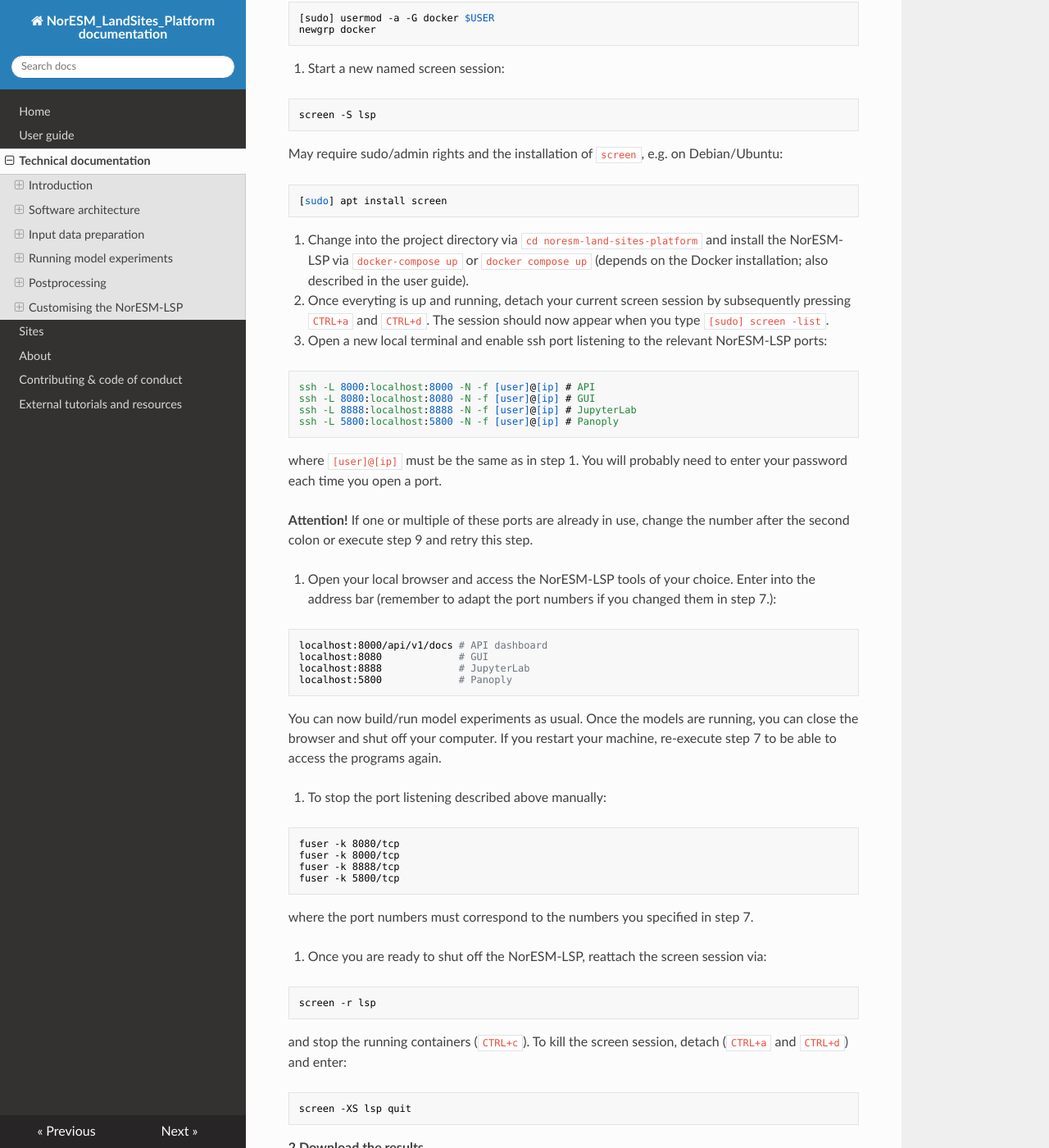
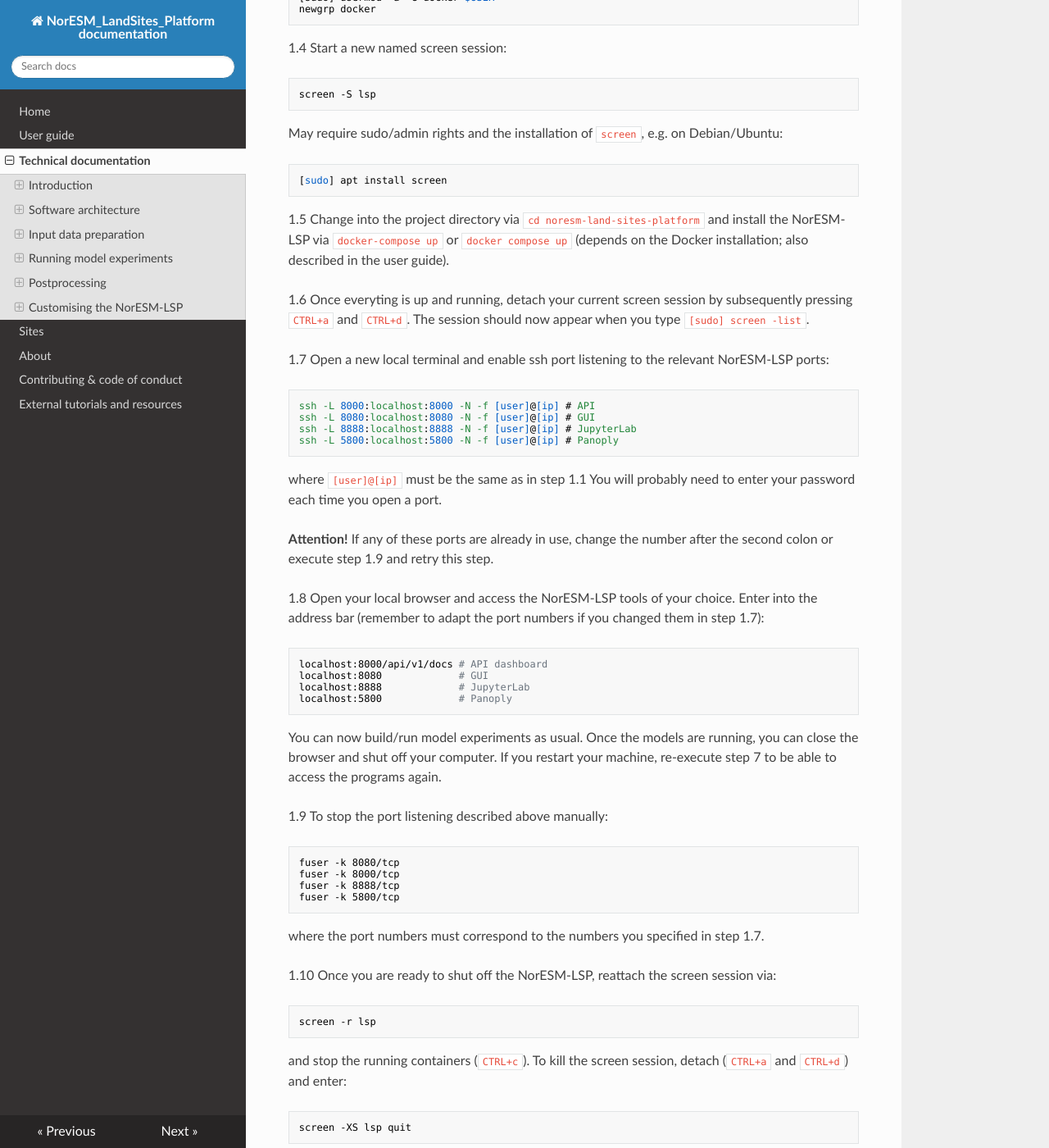
Before and after one commit to NorESMhub/noresm-land-sites-platform, an MkDocs documentation site: the page built from docs/documentation.md, in a window 1280 px wide and 1400 px high, scrolled down 15161 px. Shown: the whole window at 82% size. Built offline with MkDocs 1.6.1, drawn with Linux system fonts in a browser that asks for light colours; nearby versions of some CDN libraries; some of the changed text lies outside the part shown.

Commit message:
fix ssh step numbering

````diff
--- a/docs/documentation.md
+++ b/docs/documentation.md
@@ -307,17 +307,17 @@
 
 #### SSH tunneling, with example for NREC
 
-These instructions require the remote machine to allow remote access via SSH. If you want to run the NorESM-LSP on a server without this capability, you will need to talk to your local IT department to find a different solution. We describe all required steps from scratch and not all steps might be necessary for all virtual/remote machines (e.g. Docker may already be installed). The instructions are tailored for and tested on [NREC](https://www.nrec.no/) (remote) and Windows with Ubuntu subsystem (local) and might need adaptations on other systems. On NREC, we use a new instance based on the `GOLD Ubuntu 22.04 LTS` base image. The commands to install programs etc. may differ for other distributions and operating systems.
+These instructions are for installing and using the NoESM-LSP on a remote machine. The remote machine must allow remote access via SSH. If you want to run the NorESM-LSP on a server without SSH capability, you will need to talk to your local IT department to find a different solution. We describe all required steps from scratch and not all steps might be necessary for all virtual/remote machines (e.g. Docker may already be installed). The instructions are tailored for and tested on [NREC](https://www.nrec.no/) (remote) and Windows with Ubuntu subsystem (local) and might need adaptations on other systems. On NREC, we use a new instance based on the `GOLD Ubuntu 22.04 LTS` base image. The commands to install programs etc. may differ for other distributions and operating systems.
 
-**1 Run the platform remotely**
+##### 1. Run the platform remotely
 
-1. Open a terminal that has the ssh command [installed](https://linuxize.com/post/how-to-enable-ssh-on-ubuntu-20-04/) and access the remote machine (e.g. users at the University of Oslo can run a Virtual Machine on [NREC](https://www.uio.no/studier/emner/matnat/ifi/IN3230/h20/oblig/running-your-vm-on-nrec.html)):
+1.1 Open a terminal that has the [ssh command installed](https://linuxize.com/post/how-to-enable-ssh-on-ubuntu-20-04/) and access the remote machine (e.g. users at the University of Oslo can run a Virtual Machine on [NREC](https://www.uio.no/studier/emner/matnat/ifi/IN3230/h20/oblig/running-your-vm-on-nrec.html)):
 ```
 ssh [user]@[ip] # for example:
 ssh ubuntu@158.37.65.132
 ```
 
-2. Install git, clone the [NorESM-LSP repository](https://github.com/NorESMhub/noresm-land-sites-platform):
+1.2 Use Git to clone the [NorESM-LSP repository](https://github.com/NorESMhub/noresm-land-sites-platform) (install [Git](https://git-scm.com/) first if necessary):
 ```
 git clone https://github.com/NorESMhub/noresm-land-sites-platform.git --config core.autocrlf=input
 ```
@@ -326,13 +326,13 @@
 BACKEND_CORS_ORIGINS=["*"]
 ```
 
-3. Install [Docker](https://docs.docker.com/engine/install/) and [Docker Compose](https://docs.docker.com/compose/install/compose-plugin/#install-using-the-repository). Subsequently, add the current user to the Docker user group if you get an error related to access rights (may require restarting the terminal when finished):
+1.3 Install [Docker](https://docs.docker.com/engine/install/) and [Docker Compose](https://docs.docker.com/compose/install/compose-plugin/#install-using-the-repository). Subsequently, add the current user to the Docker user group if you get an error related to access rights (may require restarting the terminal when finished):
 ```
 [sudo] usermod -a -G docker $USER
 newgrp docker
 ```
 
-4. Start a new named screen session:
+1.4 Start a new named screen session:
 ```
 screen -S lsp
 ```
@@ -342,23 +342,23 @@
 [sudo] apt install screen
 ```
 
-5. Change into the project directory via `cd noresm-land-sites-platform` and install the NorESM-LSP via `docker-compose up` or `docker compose up` (depends on the Docker installation; also described in the user guide).
+1.5 Change into the project directory via `cd noresm-land-sites-platform` and install the NorESM-LSP via `docker-compose up` or `docker compose up` (depends on the Docker installation; also described in the user guide).
 
-6. Once everyting is up and running, detach your current screen session by subsequently pressing `CTRL+a` and `CTRL+d`. The session
+1.6 Once everyting is up and running, detach your current screen session by subsequently pressing `CTRL+a` and `CTRL+d`. The session
 should now appear when you type `[sudo] screen -list`.
 
-7. Open a new local terminal and enable ssh port listening to the relevant NorESM-LSP ports:
+1.7 Open a new local terminal and enable ssh port listening to the relevant NorESM-LSP ports:
 ```
 ssh -L 8000:localhost:8000 -N -f [user]@[ip] # API
 ssh -L 8080:localhost:8080 -N -f [user]@[ip] # GUI
 ssh -L 8888:localhost:8888 -N -f [user]@[ip] # JupyterLab
 ssh -L 5800:localhost:5800 -N -f [user]@[ip] # Panoply
 ```
-where `[user]@[ip]` must be the same as in step 1. You will probably need to enter your password each time you open a port.
+where `[user]@[ip]` must be the same as in step 1.1 You will probably need to enter your password each time you open a port.
 
-**Attention!** If one or multiple of these ports are already in use, change the number after the second colon or execute step 9 and retry this step.
+**Attention!** If any of these ports are already in use, change the number after the second colon or execute step 1.9 and retry this step.
 
-8. Open your local browser and access the NorESM-LSP tools of your choice. Enter into the address bar (remember to adapt the port numbers if you changed them in step 7.):
+1.8 Open your local browser and access the NorESM-LSP tools of your choice. Enter into the address bar (remember to adapt the port numbers if you changed them in step 1.7):
 ```
 localhost:8000/api/v1/docs # API dashboard
 localhost:8080             # GUI
@@ -367,16 +367,16 @@
 ```
 You can now build/run model experiments as usual. Once the models are running, you can close the browser and shut off your computer. If you restart your machine, re-execute step 7 to be able to access the programs again.
 
-9. To stop the port listening described above manually:
+1.9 To stop the port listening described above manually:
 ```
 fuser -k 8080/tcp
 fuser -k 8000/tcp
 fuser -k 8888/tcp
 fuser -k 5800/tcp
 ```
-where the port numbers must correspond to the numbers you specified in step 7.
+where the port numbers must correspond to the numbers you specified in step 1.7.
 
-10. Once you are ready to shut off the NorESM-LSP, reattach the screen session via:
+1.10 Once you are ready to shut off the NorESM-LSP, reattach the screen session via:
 ```
 screen -r lsp
 ```
@@ -402,4 +402,4 @@
 
 **************************************
 
-*This is the end of the technical documentation. Did we forget to describe something, do you see a mistake, or do you have more questions? Please let us know by posting an [issue](https://github.com/NorESMhub/noresm-land-sites-platform/issues)*
+*This is the end of the technical documentation. Do you see a mistake, did we forget to describe something, or do you have more questions? Please let us know by posting an [issue](https://github.com/NorESMhub/noresm-land-sites-platform/issues)*
````
